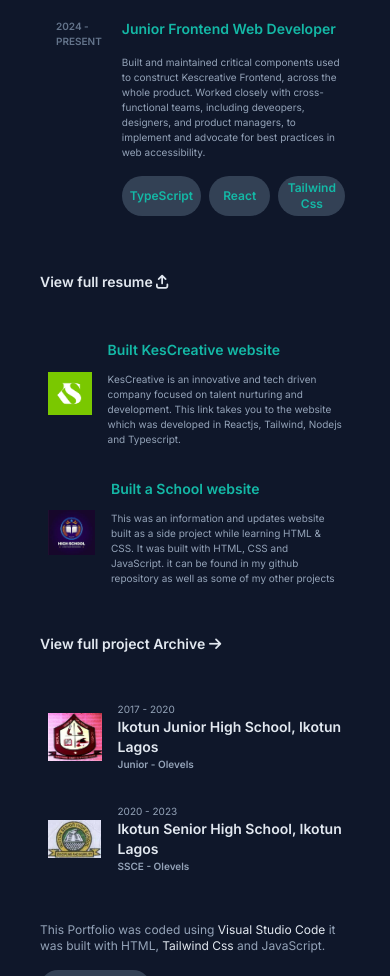
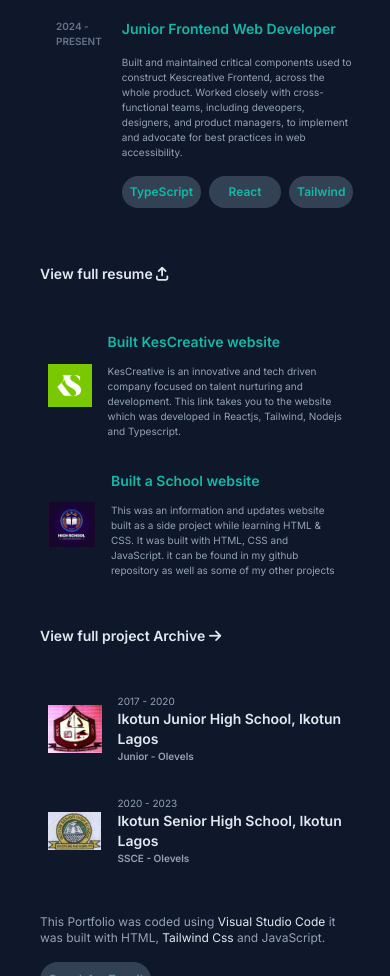
Before and after one commit to prospermarshalls/my-portfolio, a website: page index.html in a window 390 px wide. Shown: the part 992-1968 px from the top of the page. Drawn offline with Linux system fonts and the light colour scheme.

Commit message:
index.html

```diff
--- a/index.html
+++ b/index.html
@@ -224,9 +224,9 @@
                   React
                 </button>
                 <button
-                  class="text-teal-500 bg-slate-700 rounded-full font-semibold text-xs  md:text-sm" style="padding:4px;"
+                  class="text-teal-500 bg-slate-700 rounded-full font-semibold text-xs  md:text-sm p-2" ;
                 >
-                  Tailwind Css
+                  Tailwind
                 </button>
               </div>
             </div>
@@ -250,6 +250,7 @@
                 alt="kescreative logo"
               />
             </div>
+           <a href="https://kescreative.media">
             <div>
               <h3 class="text-teal-500 font-semibold mb-3 text-sm md:text-md">
                 Built KesCreative website
@@ -260,7 +261,7 @@
                 website which was developed in Reactjs, Tailwind, Nodejs and
                 Typescript.
               </p>
-            </div>
+            </div></a>
           </div>
           <div
             class="flex gap-4 mt-4 hover:bg-slate-800 rounded-md p-2 cursor-pointer"
```
